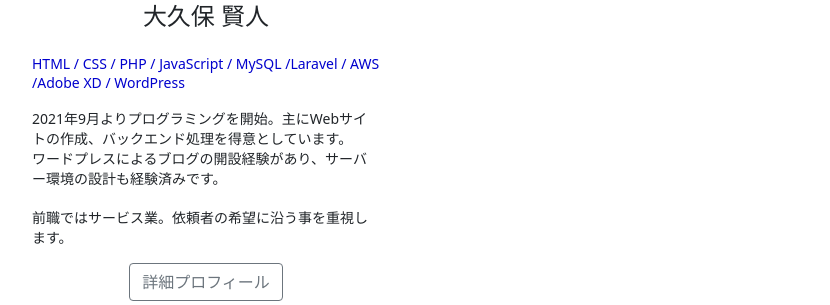
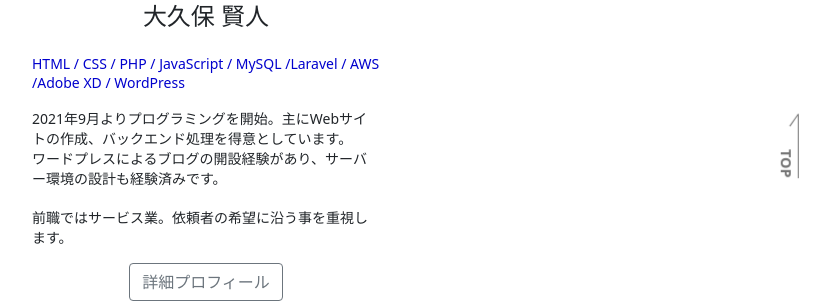
Before and after one commit to bonbo0811/portfolio, a PHP site: page / in a window 1280 px wide. Shown: the part 599-904 px from the top of the page, without its empty margins (434-1264 px from the left). Run offline with PHP 8.4, Linux system fonts and the light colour scheme.

Commit message:
TOPへ戻る機能作成

```diff
--- a/css/style.css
+++ b/css/style.css
@@ -179,8 +179,37 @@ text-align: left;}
     text-align: center;
     font-size: 15px;
     margin: 50px 0 20px;
+    background-color: #f5f5f5;color: #a9a9a9;
+}
 
-background-color: #f5f5f5;color: #a9a9a9;}
+/* トップへ戻る */
+#page-top {
+    position: fixed;
+    right: 40px;
+    bottom: 30px;
+    height: 50px;
+    text-decoration: none;
+    font-weight: bold;
+    transform: rotate(90deg);
+    font-size: 90%;
+    line-height: 1.5rem;
+    color: #737373;
+    padding: 0 0 0 35px;
+    border-top: solid 1px;
+}
+#page-top::before {
+    content: "";
+    display: block;
+    position: absolute;
+    top: -1px;
+    left: 0px;
+    width: 15px;
+    border-top: solid 1px;
+    transform: rotate(35deg);
+    transform-origin: left top;
+}
+
+/* レスポンシブ対応 */
 
 @media screen and (max-width:768px){
     body{
--- a/index.php
+++ b/index.php
@@ -7,10 +7,12 @@
 
     <div class="container">
 
+        <!-- ヘッダーメニュー -->
         <?php
             include_once('./parts/header.php');
         ?>
 
+            <!-- プロフィールの紹介 -->
             <div class="block-main text-center" >
                 <div class="box-profile">
                     <h2 class="sub-title mb-3">
@@ -39,6 +41,7 @@
                 </div>
             </div>
 
+            <!-- ワークスの紹介 -->
             <div class="box-works">
                 <h2 class="sub-title mb-3">
                     - <span class="color-blue">W</span>orks -
@@ -99,9 +102,13 @@
                 </ul>
             </div>
 
+        <!-- フッダーメニュー -->
         <?php
             include_once('./parts/footer.php');
         ?>
+
+        <!-- TOPへ戻る -->
+        <a href="#" id="page-top">TOP</a>
 
     </div>
 
```
Lines whose indentation alone changed are shown as unchanged.
